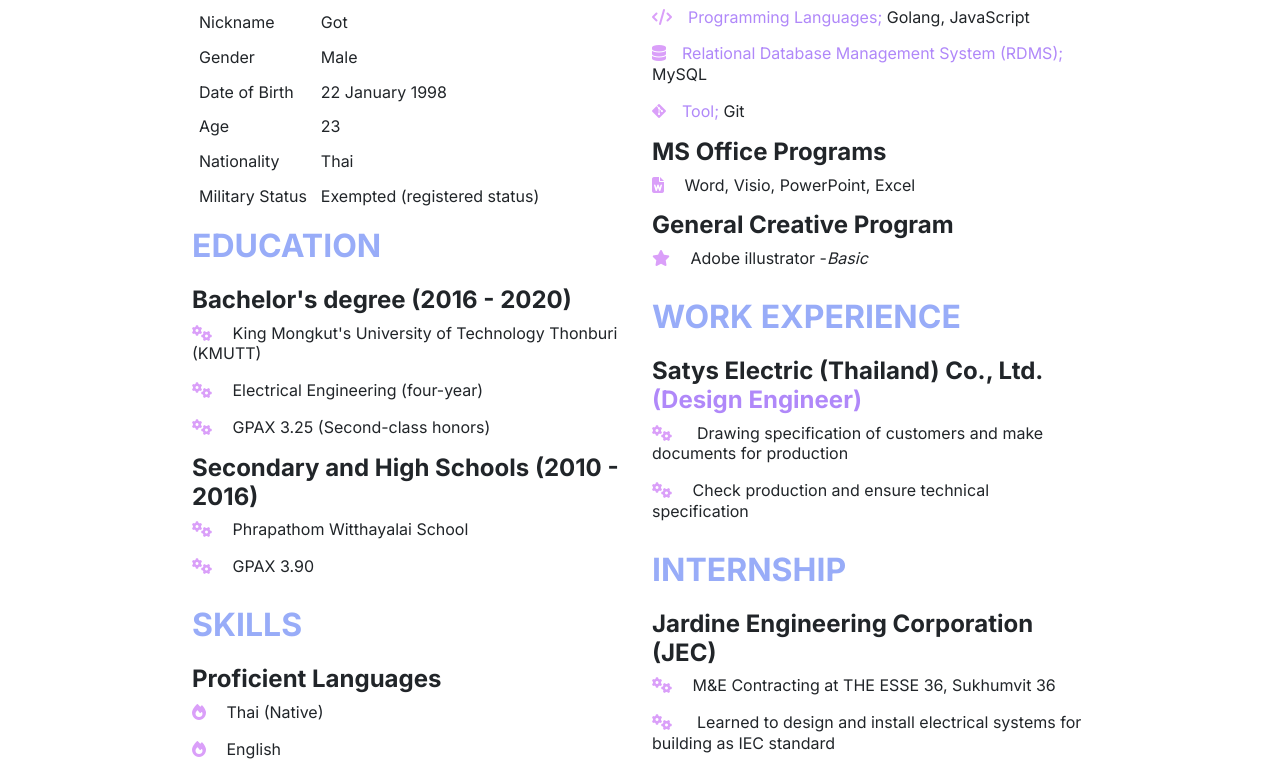
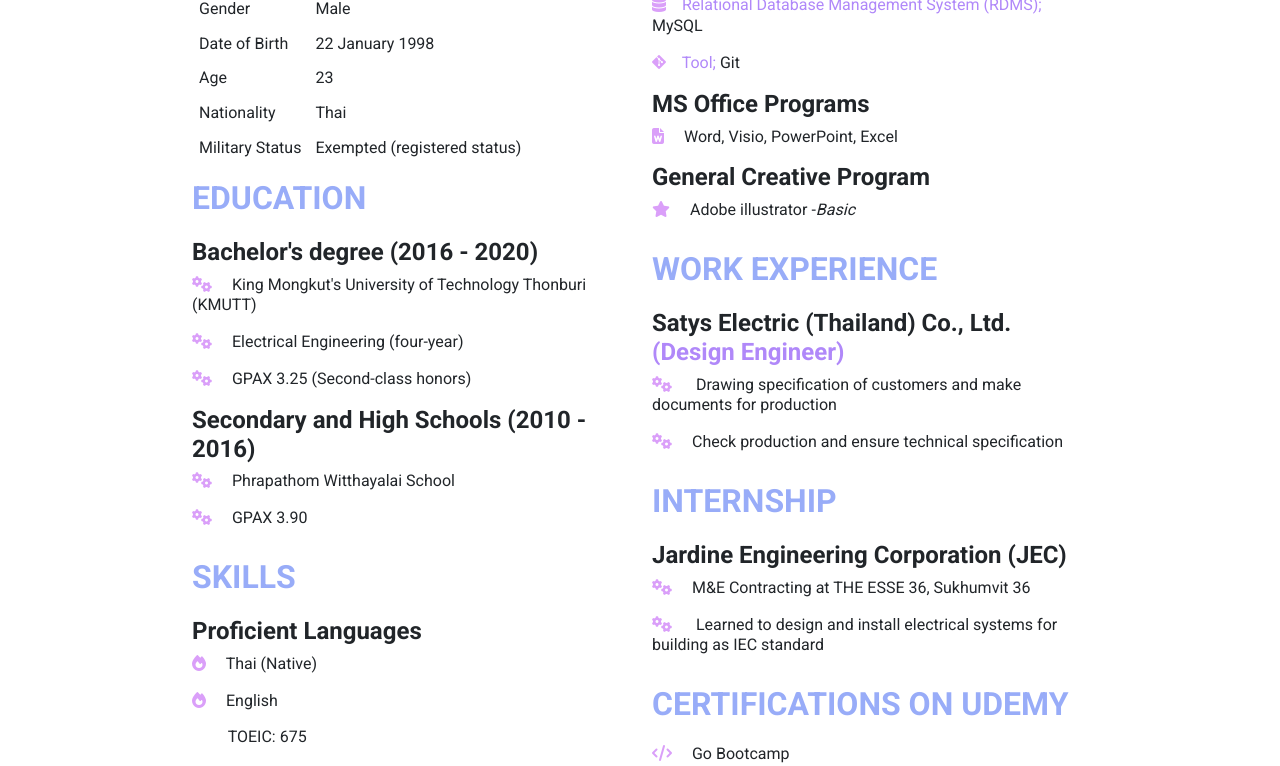
Before and after one commit to gotsupa/Resume, a plain HTML site: page index.html in a window 1280 px wide. Shown: the part 587-1353 px from the top of the page. Drawn offline with nearby package versions, Linux system fonts and the light colour scheme.

Commit message:
resume edited

```diff
--- a/css/styles.css
+++ b/css/styles.css
@@ -1,5 +1,5 @@
 body {
-    font-family: 'Inter';
+    font-family: 'Roboto';
     font-size: 1rem;
     font-weight: 400;
     line-height: 1.3;
--- a/index.html
+++ b/index.html
@@ -17,7 +17,7 @@
     <!-- Google Fonts -->
     <link rel="preconnect" href="https://fonts.gstatic.com" />
     <link
-      href="https://fonts.googleapis.com/css2?family=Inter:wght@400;700&display=swap"
+      href="https://fonts.googleapis.com/css2?family=Roboto:wght@400;700&display=swap"
       rel="stylesheet"
     />
 
```
